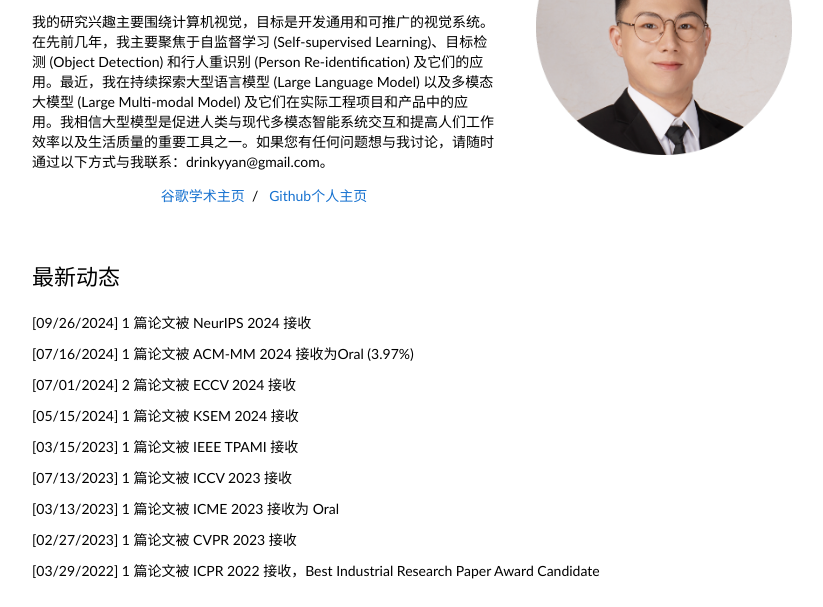
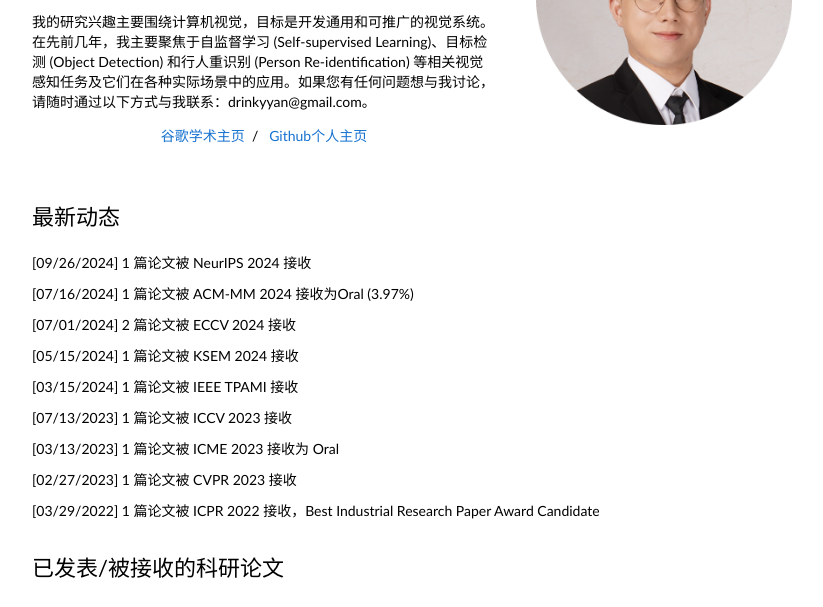
Before and after one commit to yanjk3/yanjk3.github.io, a plain HTML site: page index.html in a window 1280 px wide. Shown: the part 191-798 px from the top of the page, without its empty margins (228-1051 px from the left). Drawn offline with Linux system fonts and the light colour scheme.

Commit message:
Update index.html

```diff
--- a/index.html
+++ b/index.html
@@ -35,18 +35,7 @@
 											。在我攻读硕士学位之前，我也在中山大学计算机学院获得了学士学位。我很感恩在中山大学这七年的研学时光！
 										</p>
 										<p>
-											<!-- My research interests mainly revolve around Computer Vision, with
-											the goal of developing general and generalizable vision systems. In the
-											early few years ago, I focused on self-supervised learning, object detection,
-											and person re-identification and their applications. Recently, I have been
-											exploring Large Language and Multi-modal Models and their practical applications.
-											I believe large models are one of the essential tools for facilitating
-											people's interaction with modern vision systems and enhancing the quality
-											of people's lives. If you have any questions would like to discuss with
-											me, please feel free to contact me at drinkyyan@gmail.com. -->
-											我的研究兴趣主要围绕计算机视觉，目标是开发通用和可推广的视觉系统。在先前几年，我主要聚焦于自监督学习 (Self-supervised Learning)、目标检测
-											(Object Detection) 和行人重识别 (Person Re-identification) 及它们的应用。最近，我在持续探索大型语言模型
-											(Large Language Model) 以及多模态大模型 (Large Multi-modal Model) 及它们在实际工程项目和产品中的应用。我相信大型模型是促进人类与现代多模态智能系统交互和提高人们工作效率以及生活质量的重要工具之一。如果您有任何问题想与我讨论，请随时通过以下方式与我联系：drinkyyan@gmail.com。
+											我的研究兴趣主要围绕计算机视觉，目标是开发通用和可推广的视觉系统。在先前几年，我主要聚焦于自监督学习 (Self-supervised Learning)、目标检测 (Object Detection) 和行人重识别 (Person Re-identification) 等相关视觉感知任务及它们在各种实际场景中的应用。如果您有任何问题想与我讨论，请随时通过以下方式与我联系：drinkyyan@gmail.com。
 										</p>
 										<p style="text-align:center">
 											<a href="https://scholar.google.com.hk/citations?user=QMm29SwAAAAJ&hl=zh-CN">
@@ -98,7 +87,7 @@
 								</tr>
 								<tr>
 									<td style="padding-left:20px;padding-bottom:10px;width:100%;vertical-align:middle">
-										[03/15/2023] 1 篇论文被 IEEE TPAMI 接收
+										[03/15/2024] 1 篇论文被 IEEE TPAMI 接收
 									</td>
 								</tr>
 								<tr>
```
